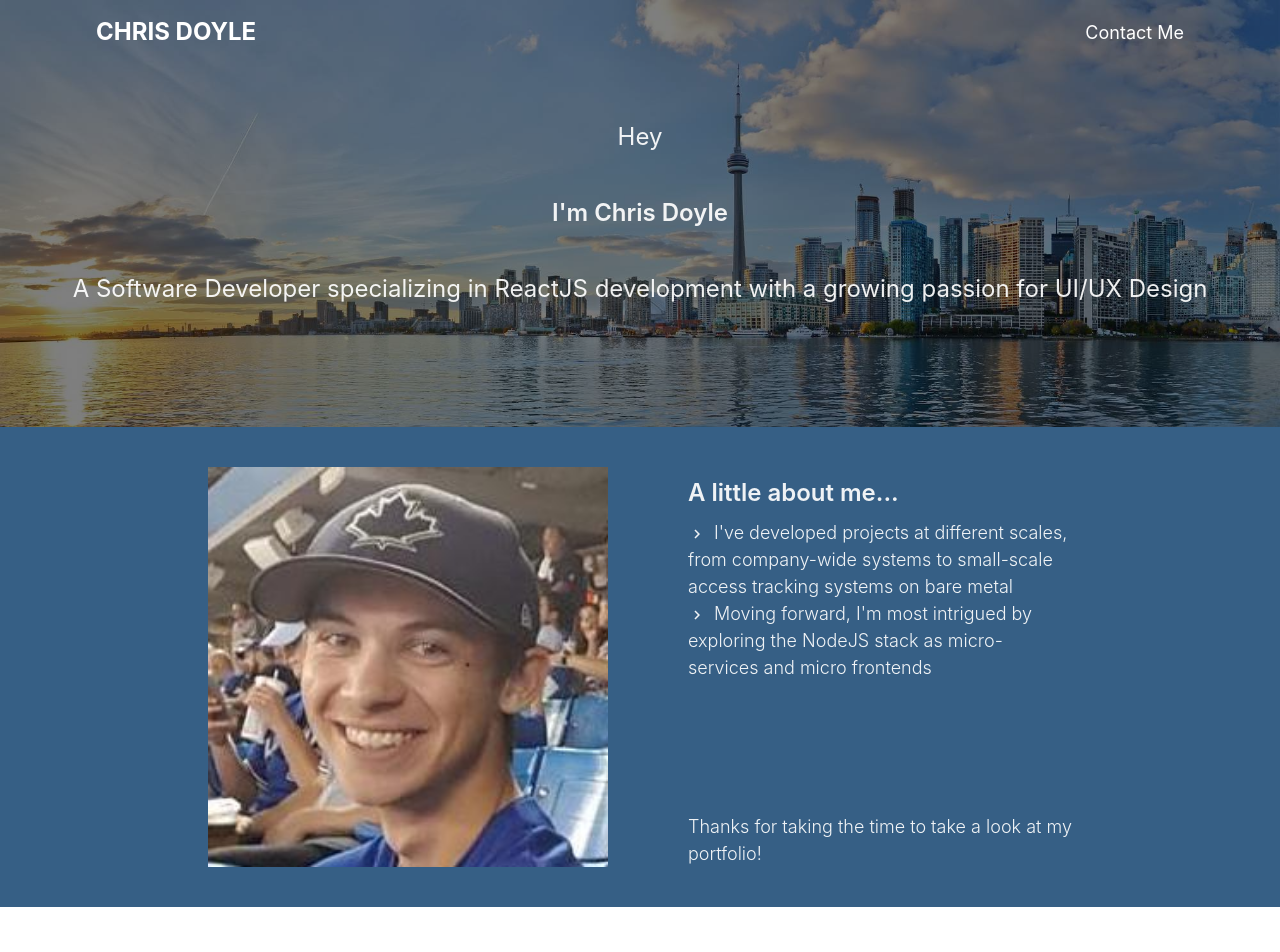
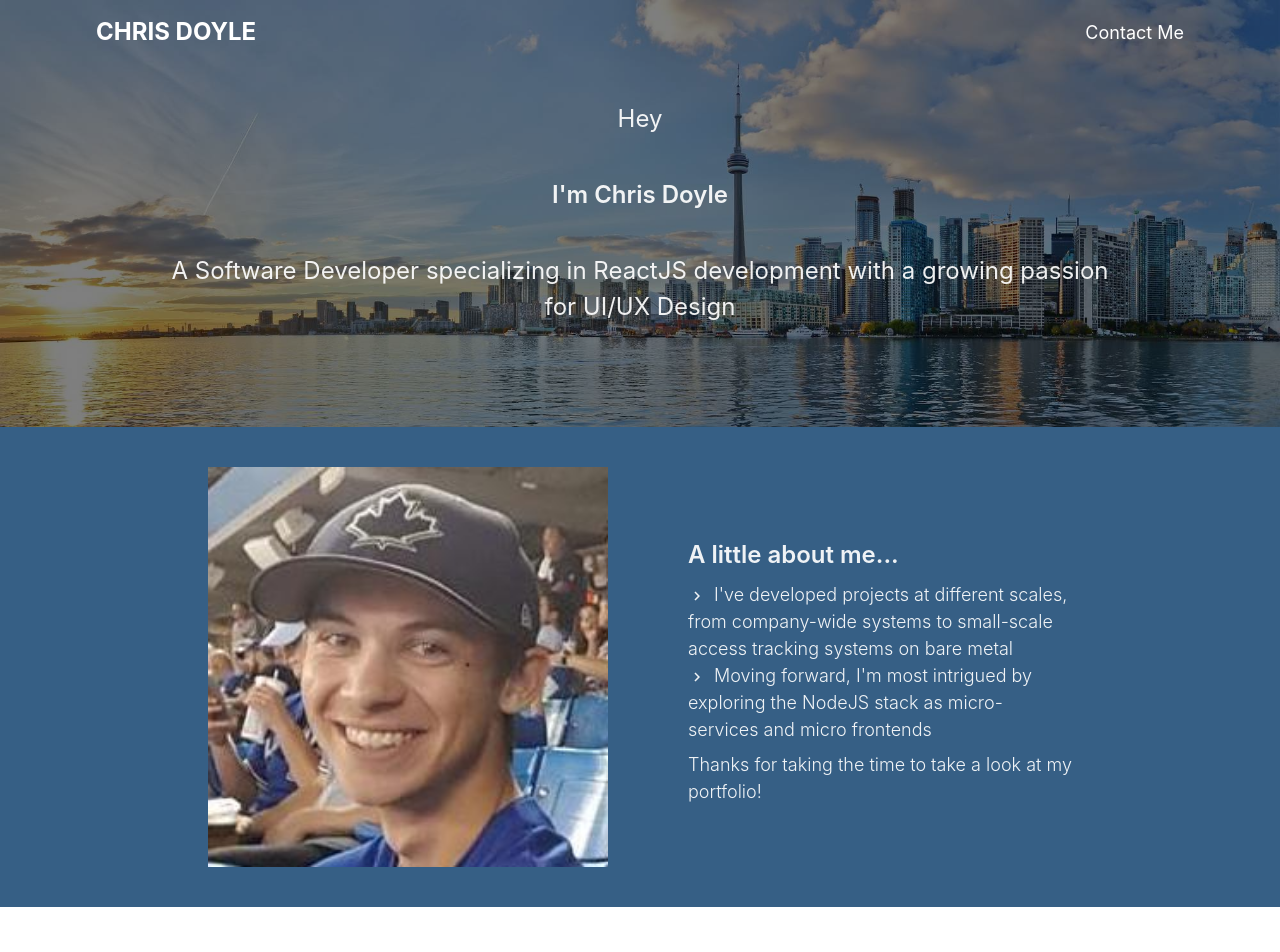
Before and after one commit to ChrisElyod/chriselyod-nextjs-portfolio, a Next.js app: page / in a window 1280 px wide. Shown: the top 952 px of the page. Built offline with nearby package versions, Linux system fonts and the light colour scheme.

Commit message:
Updated breakpoints for the tabsection component to better reflect device types

```diff
--- a/pages/index.tsx
+++ b/pages/index.tsx
@@ -28,6 +28,7 @@ const Home: NextPage = () => {
               flexDirection="column"
               alignItems="center"
               textAlign="center"
+              maxW="75vw"
             >
               Hey
               <Text fontSize="2xl" fontWeight="semibold" py="10">
--- a/src/components/AboutMeCard.tsx
+++ b/src/components/AboutMeCard.tsx
@@ -5,13 +5,33 @@ import Image from 'next/image';
 
 const AboutMeCard:FC = () => {
   return (
-    <Box display="flex" flexDirection={{ base: 'column', sm: 'column', md: 'row', lg: 'row' }} justifyContent={{ base: 'center', sm: 'center', md: 'space-between', lg: 'space-between' }}>
+    <Box
+      display="flex"
+      flexDirection={{ base: 'column', sm: 'column', md: 'column', lg: 'row' }}
+      justifyContent={{ base: 'center', sm: 'center', md: 'center', lg: 'space-between' }}
+      alignItems="center"
+    >
       <Image src="/images/ChrisDoyle.png" width="400px" height="400px" />
-      <Box maxW={{ base: '75vw', sm: '75vw', md: '30vw', lg: '30vw' }} ml="20" color="whiteAlpha.900" mt="2" fontSize="lg" fontWeight="light" display="flex" flexDirection="column">
+      <Box
+        maxW={{ base: '75vw', sm: '75vw', md: '65vw', lg: '30vw' }}
+        ml="20" color="whiteAlpha.900"
+        mt="2"
+        fontSize="lg"
+        fontWeight="light"
+        display="flex"
+        flexDirection="column"
+      >
+
         <Text fontWeight="semibold" fontSize="2xl">A little about me...</Text>
         <List mt="2">
-          <ListItem><ListIcon as={MdChevronRight}/>I&apos;ve developed projects at different scales, from company-wide systems to small-scale access tracking systems on bare metal</ListItem>
-          <ListItem><ListIcon as={MdChevronRight}/>Moving forward, I&apos;m most intrigued by exploring the NodeJS stack as micro-services and micro frontends</ListItem>
+          <ListItem>
+            <ListIcon as={MdChevronRight}/>
+            I&apos;ve developed projects at different scales, from company-wide systems to small-scale access tracking systems on bare metal
+          </ListItem>
+          <ListItem>
+            <ListIcon as={MdChevronRight}/>
+            Moving forward, I&apos;m most intrigued by exploring the NodeJS stack as micro-services and micro frontends
+          </ListItem>
         </List>
         <Text color="whiteAlpha.900" mt="2" flexGrow={1} display="flex" alignItems="flex-end">Thanks for taking the time to take a look at my portfolio!</Text>
       </Box>
--- a/src/components/TabSection.tsx
+++ b/src/components/TabSection.tsx
@@ -1,6 +1,6 @@
-import { Box, Button, Flex, useTheme } from '@chakra-ui/react';
-import { ReactJSXElement } from '@emotion/react/types/jsx-namespace';
-import React, { FC, ReactChild, useState } from 'react';
+import { Box, Button, Flex, useTheme } from "@chakra-ui/react";
+import { ReactJSXElement } from "@emotion/react/types/jsx-namespace";
+import React, { FC, ReactChild, useState } from "react";
 
 export type Tab = {
   label: string,
@@ -16,9 +16,9 @@ const TabSection: FC<TabSectionProps> = ({ tabs, darkMode = false, children }) =
   const [activeTab, setActiveTab] = useState<number>(0);
 
   return (
-    <Flex direction={{ base: "column", md: "row", lg: "row"}} justifyContent={{ base: 'flex-start', sm: 'normal', md: 'flex-start' }}>
-      <Flex direction={{ base: "row", md: "column", lg: "column"}} minW={[100, 200, 300]} pb={{ sm: '4' }} mr={30} justifyContent={{ base: 'flex-start', sm: 'center', md: 'flex-start', lg: 'flex-start' }}>
-        {tabs.map((i, index) => <Button _active={{ bg: '#365f85', color: 'whiteAlpha.900' }} _hover={{ bg: darkMode ? '#365f85' : '#E2E8F0'}} isActive={index === activeTab} bg={!darkMode ? '#FFFFFF' : '#1a202c'} color={darkMode ? 'whiteAlpha.900' : 'blackAlpha.900'} size="sm" key={index} my={1} mx={{ sm: 2, md: 0, lg: 0 }} onClick={() => setActiveTab(index)}>{i.label}</Button>)}
+    <Flex direction={{ base: "column", md: "column", lg: "column", xl: "row" }} justifyContent={{ base: "flex-start", sm: "normal", md: "normal", lg: "normal", xl: "flex-start" }}>
+      <Flex direction={{ base: "row", md: "row", lg: "row", xl: "column" }} minW={[100, 200, 300]} pb={{ sm: "4" }} mr={30} justifyContent={{ base: "flex-start", sm: "center", md: "center", lg: "center", xl: "flex-start" }}>
+        {tabs.map((i, index) => <Button _active={{ bg: "#365f85", color: "whiteAlpha.900" }} _hover={{ bg: darkMode ? "#365f85" : "#E2E8F0"}} isActive={index === activeTab} bg={!darkMode ? "#FFFFFF" : "#1a202c"} color={darkMode ? "whiteAlpha.900" : "blackAlpha.900"} size="sm" key={index} my={1} mx={{ sm: 2, md: 0, lg: 0 }} onClick={() => setActiveTab(index)}>{i.label}</Button>)}
       </Flex>
       <Box justifyContent="center" display="flex" w="100%">
         {tabs[activeTab].content}
--- a/theme/index.ts
+++ b/theme/index.ts
@@ -1,5 +1,5 @@
 import { extendTheme, ThemeConfig } from '@chakra-ui/react';
-import { mode } from '@chakra-ui/theme-tools'
+import { mode, createBreakpoints } from '@chakra-ui/theme-tools'
 
 //COLORS FROM https://mycolor.space/?hex=%23365F85&sub=1
 
```
